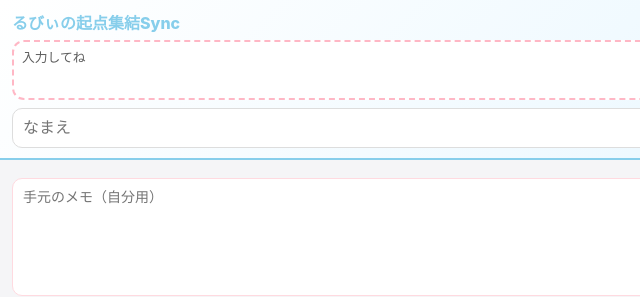
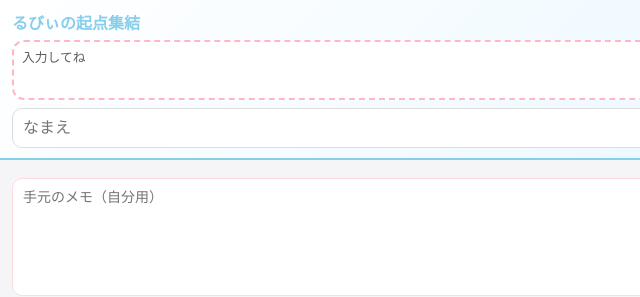
Before and after one commit to nocturneveil2652/rubyoc1, a plain HTML site: page index.html in a window 1280 px wide. Shown: the top 297 px of the page, 0-640 px from the left. Drawn offline with Linux system fonts and the light colour scheme.

Commit message:
Update index.html

```diff
--- a/index.html
+++ b/index.html
@@ -81,7 +81,7 @@
 
 <div class="header-section">
     <div class="top-bar">
-        <h3>るびぃの起点集結Sync</h3>
+        <h3>るびぃの起点集結</h3>
         <div class="utc-clock" id="utcClock">UTC 00:00:00</div>
     </div>
     <div class="copy-area">
```
